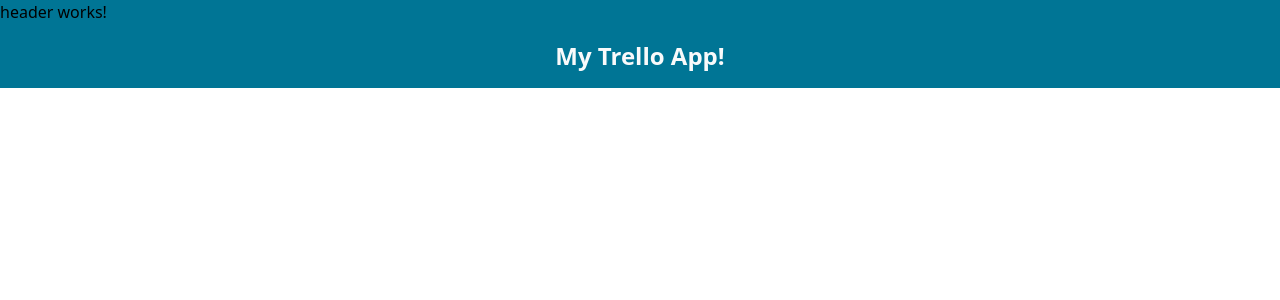
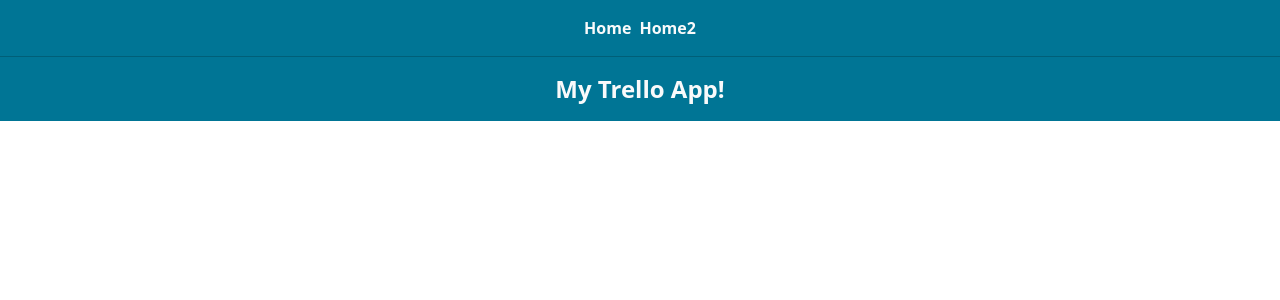
Before and after one commit to joseyaniez/my-trello, an Angular app: page / in a window 1280 px wide. Shown: the top 300 px of the page. Built offline with nearby package versions, Linux system fonts and the light colour scheme.

Commit message:
ui: Header

```diff
--- a/src/app/shared/components/header/header.html
+++ b/src/app/shared/components/header/header.html
@@ -1 +1,4 @@
-<p>header works!</p>
+<div class="p-4 border-b border-b-cyan-800 flex flex-row justify-center gap-2 text-gray-50 font-bold">
+  <a href="#">Home</a>
+  <a href="#">Home2</a>
+</div>
```
